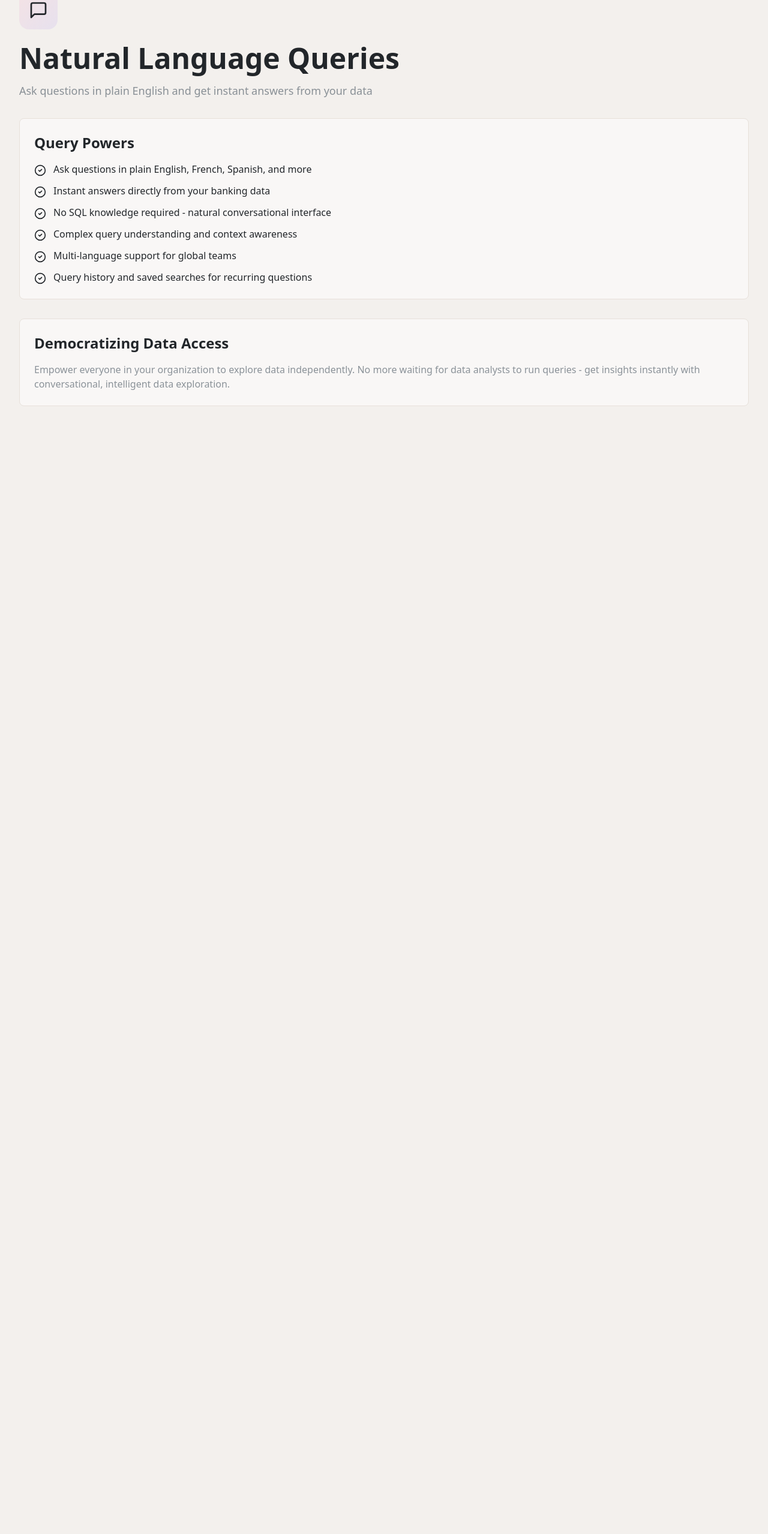
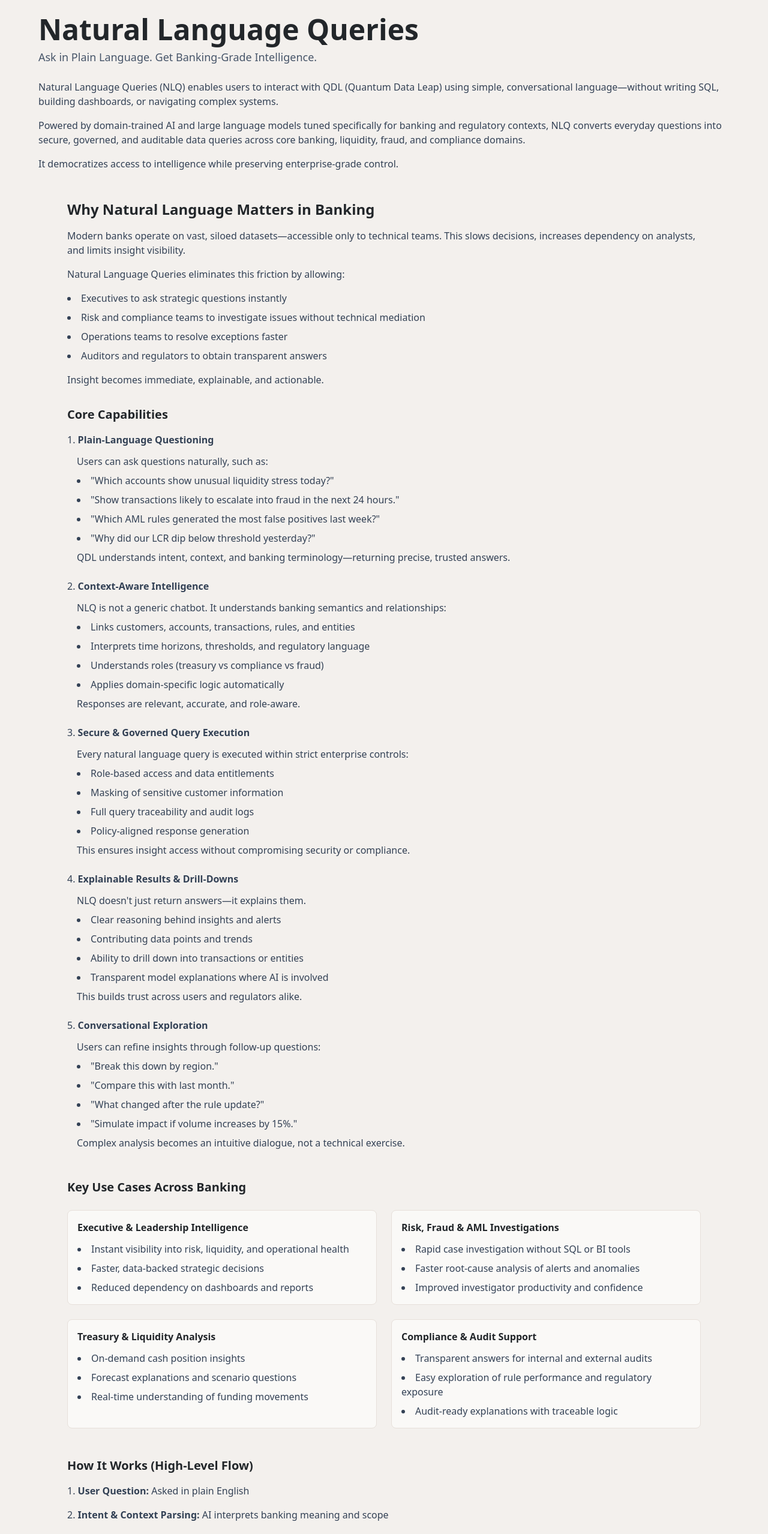
Before and after one commit to ABHINAY2025/server-site, a Next.js app: page /benefits/natural-language-queries in a window 1280 px wide. Shown: the part 80-2637 px from the top of the page at 60% size. Before the commit the page ends 800 px from the top, so only its background shows below. Built offline with nearby package versions, Linux system fonts and the light colour scheme.

Commit message:
benefit added

```diff
--- a/app/benefits/natural-language-queries/page.tsx
+++ b/app/benefits/natural-language-queries/page.tsx
@@ -1,69 +1,216 @@
 'use client'
 
 import { motion } from 'framer-motion'
-import { MessageSquare, CheckCircle2 } from 'lucide-react'
-
-const features = [
-  'Ask questions in plain English, French, Spanish, and more',
-  'Instant answers directly from your banking data',
-  'No SQL knowledge required - natural conversational interface',
-  'Complex query understanding and context awareness',
-  'Multi-language support for global teams',
-  'Query history and saved searches for recurring questions',
-]
 
 export default function NaturalLanguageQueriesPage() {
   return (
-    <motion.div
-      initial={{ opacity: 0, y: 20 }}
+    <motion.article
+      initial={{ opacity: 0, y: 16 }}
       animate={{ opacity: 1, y: 0 }}
-      transition={{ duration: 0.6 }}
-      className="space-y-8"
+      transition={{ duration: 0.5 }}
+      className="w-full max-w-full mx-0 px-4 sm:px-6 lg:px-8 py-8 space-y-12"
     >
-      <div>
-        <div className="mb-6 inline-flex h-16 w-16 items-center justify-center rounded-2xl" style={{background: "linear-gradient(135deg, rgba(255, 107, 154, 0.1), rgba(123, 92, 246, 0.1))"}}>
-          <MessageSquare className="h-8 w-8" style={{background: "linear-gradient(135deg, #FF6B9A, #7B5CF6)", WebkitBackgroundClip: "text", WebkitTextFillColor: "transparent", backgroundClip: "text"}} />
+      <header className="w-full pt-2">
+        <h1 className="text-4xl font-bold lg:text-5xl">Natural Language Queries</h1>
+        <p className="mt-2 text-lg text-slate-600">Ask in Plain Language. Get Banking-Grade Intelligence.</p>
+
+        <p className="mt-6 text-slate-700">
+          Natural Language Queries (NLQ) enables users to interact with QDL (Quantum Data Leap) using simple, conversational language—without writing SQL, building dashboards, or navigating complex systems.
+        </p>
+
+        <p className="mt-4 text-slate-700">
+          Powered by domain-trained AI and large language models tuned specifically for banking and regulatory contexts, NLQ converts everyday questions into secure, governed, and auditable data queries across core banking, liquidity, fraud, and compliance domains.
+        </p>
+
+        <p className="mt-4 text-slate-700">
+          It democratizes access to intelligence while preserving enterprise-grade control.
+        </p>
+      </header>
+
+      <section className="w-full px-4 lg:px-12">
+        <h2 className="text-2xl font-semibold">Why Natural Language Matters in Banking</h2>
+        <p className="mt-4 text-slate-700">
+          Modern banks operate on vast, siloed datasets—accessible only to technical teams. This slows decisions, increases dependency on analysts, and limits insight visibility.
+        </p>
+
+        <p className="mt-4 text-slate-700">Natural Language Queries eliminates this friction by allowing:</p>
+        <ul className="mt-4 text-slate-700 list-disc list-inside space-y-2">
+          <li>Executives to ask strategic questions instantly</li>
+          <li>Risk and compliance teams to investigate issues without technical mediation</li>
+          <li>Operations teams to resolve exceptions faster</li>
+          <li>Auditors and regulators to obtain transparent answers</li>
+        </ul>
+
+        <p className="mt-4 text-slate-700">
+          Insight becomes immediate, explainable, and actionable.
+        </p>
+
+        <h3 className="mt-8 text-xl font-semibold">Core Capabilities</h3>
+        <ol className="list-decimal list-inside space-y-6 mt-4 text-slate-700">
+          <li>
+            <strong>Plain-Language Questioning</strong>
+            <div className="mt-3 ml-4">
+              Users can ask questions naturally, such as:
+              <ul className="list-disc list-inside space-y-2 mt-2">
+                <li>"Which accounts show unusual liquidity stress today?"</li>
+                <li>"Show transactions likely to escalate into fraud in the next 24 hours."</li>
+                <li>"Which AML rules generated the most false positives last week?"</li>
+                <li>"Why did our LCR dip below threshold yesterday?"</li>
+              </ul>
+              <p className="mt-2">QDL understands intent, context, and banking terminology—returning precise, trusted answers.</p>
             </div>
-        <h1 className="mb-4 text-4xl font-bold lg:text-5xl">Natural Language Queries</h1>
-        <p className="text-lg text-muted-foreground">
-          Ask questions in plain English and get instant answers from your data
-        </p>
+          </li>
+
+          <li>
+            <strong>Context-Aware Intelligence</strong>
+            <div className="mt-3 ml-4">
+              NLQ is not a generic chatbot. It understands banking semantics and relationships:
+              <ul className="list-disc list-inside space-y-2 mt-2">
+                <li>Links customers, accounts, transactions, rules, and entities</li>
+                <li>Interprets time horizons, thresholds, and regulatory language</li>
+                <li>Understands roles (treasury vs compliance vs fraud)</li>
+                <li>Applies domain-specific logic automatically</li>
+              </ul>
+              <p className="mt-2">Responses are relevant, accurate, and role-aware.</p>
             </div>
+          </li>
 
-      <div className="space-y-4 rounded-lg border border-border bg-card/50 p-6">
-        <h2 className="text-2xl font-semibold">Query Powers</h2>
-        <ul className="space-y-3">
-          {features.map((feature, index) => (
-            <motion.li
-              key={index}
-              initial={{ opacity: 0, x: -10 }}
-              animate={{ opacity: 1, x: 0 }}
-              transition={{ delay: index * 0.1 }}
-              className="flex items-start gap-3"
-            >
-              <CheckCircle2 className="mt-1 h-5 w-5 flex-shrink-0" style={{background: "linear-gradient(135deg, #FF6B9A, #7B5CF6)", WebkitBackgroundClip: "text", WebkitTextFillColor: "transparent", backgroundClip: "text"}} />
-              <span className="text-foreground">{feature}</span>
-            </motion.li>
-          ))}
+          <li>
+            <strong>Secure & Governed Query Execution</strong>
+            <div className="mt-3 ml-4">
+              Every natural language query is executed within strict enterprise controls:
+              <ul className="list-disc list-inside space-y-2 mt-2">
+                <li>Role-based access and data entitlements</li>
+                <li>Masking of sensitive customer information</li>
+                <li>Full query traceability and audit logs</li>
+                <li>Policy-aligned response generation</li>
+              </ul>
+              <p className="mt-2">This ensures insight access without compromising security or compliance.</p>
+            </div>
+          </li>
+
+          <li>
+            <strong>Explainable Results & Drill-Downs</strong>
+            <div className="mt-3 ml-4">
+              NLQ doesn't just return answers—it explains them.
+              <ul className="list-disc list-inside space-y-2 mt-2">
+                <li>Clear reasoning behind insights and alerts</li>
+                <li>Contributing data points and trends</li>
+                <li>Ability to drill down into transactions or entities</li>
+                <li>Transparent model explanations where AI is involved</li>
+              </ul>
+              <p className="mt-2">This builds trust across users and regulators alike.</p>
+            </div>
+          </li>
+
+          <li>
+            <strong>Conversational Exploration</strong>
+            <div className="mt-3 ml-4">
+              Users can refine insights through follow-up questions:
+              <ul className="list-disc list-inside space-y-2 mt-2">
+                <li>"Break this down by region."</li>
+                <li>"Compare this with last month."</li>
+                <li>"What changed after the rule update?"</li>
+                <li>"Simulate impact if volume increases by 15%."</li>
+              </ul>
+              <p className="mt-2">Complex analysis becomes an intuitive dialogue, not a technical exercise.</p>
+            </div>
+          </li>
+        </ol>
+      </section>
+
+      <section className="w-full px-4 lg:px-12">
+        <h3 className="text-xl font-semibold">Key Use Cases Across Banking</h3>
+
+        <div className="grid gap-6 sm:grid-cols-2 mt-6">
+          <div className="rounded-lg border bg-white/60 p-4">
+            <h4 className="font-semibold">Executive & Leadership Intelligence</h4>
+            <ul className="mt-3 text-slate-700 list-disc list-inside space-y-2">
+              <li>Instant visibility into risk, liquidity, and operational health</li>
+              <li>Faster, data-backed strategic decisions</li>
+              <li>Reduced dependency on dashboards and reports</li>
             </ul>
           </div>
 
-      <div className="space-y-4 rounded-lg border border-border bg-card/50 p-6">
-        <h2 className="text-2xl font-semibold">Democratizing Data Access</h2>
-        <p className="text-muted-foreground">
-          Empower everyone in your organization to explore data independently. No more waiting for data analysts to run queries - get insights instantly with conversational, intelligent data exploration.
-        </p>
+          <div className="rounded-lg border bg-white/60 p-4">
+            <h4 className="font-semibold">Risk, Fraud & AML Investigations</h4>
+            <ul className="mt-3 text-slate-700 list-disc list-inside space-y-2">
+              <li>Rapid case investigation without SQL or BI tools</li>
+              <li>Faster root-cause analysis of alerts and anomalies</li>
+              <li>Improved investigator productivity and confidence</li>
+            </ul>
           </div>
 
-      {/* <div className="space-y-4 rounded-lg border border-border bg-gradient-to-br from-primary/10 to-primary/5 p-6">
-        <h2 className="text-2xl font-semibold">Start Querying Today</h2>
-        <p className="text-muted-foreground">
-          Experience the power of conversational analytics and natural language data exploration.
+          <div className="rounded-lg border bg-white/60 p-4">
+            <h4 className="font-semibold">Treasury & Liquidity Analysis</h4>
+            <ul className="mt-3 text-slate-700 list-disc list-inside space-y-2">
+              <li>On-demand cash position insights</li>
+              <li>Forecast explanations and scenario questions</li>
+              <li>Real-time understanding of funding movements</li>
+            </ul>
+          </div>
+
+          <div className="rounded-lg border bg-white/60 p-4">
+            <h4 className="font-semibold">Compliance & Audit Support</h4>
+            <ul className="mt-3 text-slate-700 list-disc list-inside space-y-2">
+              <li>Transparent answers for internal and external audits</li>
+              <li>Easy exploration of rule performance and regulatory exposure</li>
+              <li>Audit-ready explanations with traceable logic</li>
+            </ul>
+          </div>
+        </div>
+      </section>
+
+      <section className="w-full px-4 lg:px-12">
+        <h3 className="text-xl font-semibold">How It Works (High-Level Flow)</h3>
+        <ol className="list-decimal list-inside space-y-4 mt-4 text-slate-700">
+          <li><strong>User Question:</strong> Asked in plain English</li>
+          <li><strong>Intent & Context Parsing:</strong> AI interprets banking meaning and scope</li>
+          <li><strong>Secure Query Generation:</strong> Translates into governed data access</li>
+          <li><strong>Intelligent Response:</strong> Returns insights, explanations, and visuals</li>
+          <li><strong>Continuous Learning:</strong> Improves understanding based on feedback</li>
+        </ol>
+
+        <h3 className="mt-8 text-xl font-semibold">Built for Enterprise Banking</h3>
+        <ul className="mt-4 text-slate-700 list-disc list-inside space-y-2">
+          <li>Trained on banking, payments, risk, and regulatory language</li>
+          <li>Supports multi-entity, multi-currency environments</li>
+          <li>Integrates with core banking, data lakes, and analytics engines</li>
+          <li>Scales securely across thousands of users</li>
+        </ul>
+      </section>
+
+      <section className="w-full px-4 lg:px-12">
+        <h3 className="text-xl font-semibold">Business Impact</h3>
+
+        <div className="mt-6 space-y-6">
+          <div>
+            <h4 className="font-semibold">Operational Efficiency</h4>
+            <ul className="mt-3 text-slate-700 list-disc list-inside space-y-2">
+              <li>Faster insight discovery</li>
+              <li>Reduced reliance on technical teams</li>
+              <li>Shorter investigation and decision cycles</li>
+            </ul>
+          </div>
+
+          <div>
+            <h4 className="font-semibold">Strategic Advantage</h4>
+            <ul className="mt-3 text-slate-700 list-disc list-inside space-y-2">
+              <li>Democratized intelligence across the organization</li>
+              <li>Better alignment between business and data</li>
+              <li>Increased confidence in AI-driven insights</li>
+            </ul>
+          </div>
+        </div>
+
+        <h3 className="mt-8 text-xl font-semibold">Why Natural Language Queries with QDL</h3>
+        <p className="mt-4 text-slate-700">
+          <strong>Traditional dashboards show what you thought to ask. Natural Language Queries lets you ask what actually matters—when it matters.</strong>
         </p>
-        <button className="mt-4 rounded-lg bg-primary px-6 py-2 font-medium text-primary-foreground transition-colors hover:bg-primary/90">
-          Schedule a Demo
-        </button>
-      </div> */}
-    </motion.div>
+        <p className="mt-4 text-slate-700">
+          By turning conversational questions into compliant, auditable intelligence, QDL empowers banks to think faster, act smarter, and govern better in an increasingly complex financial environment.
+        </p>
+      </section>
+    </motion.article>
   )
 }
```
Lines whose indentation alone changed are shown as unchanged.
